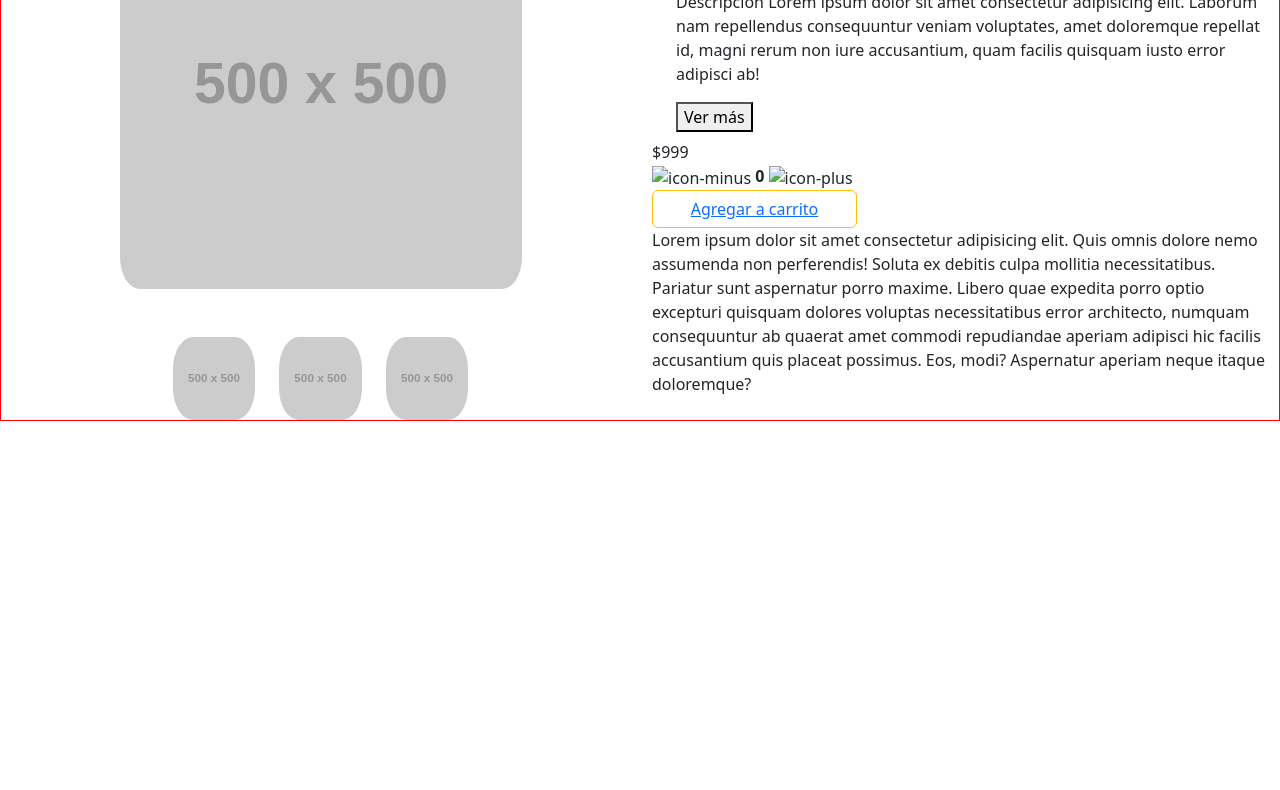
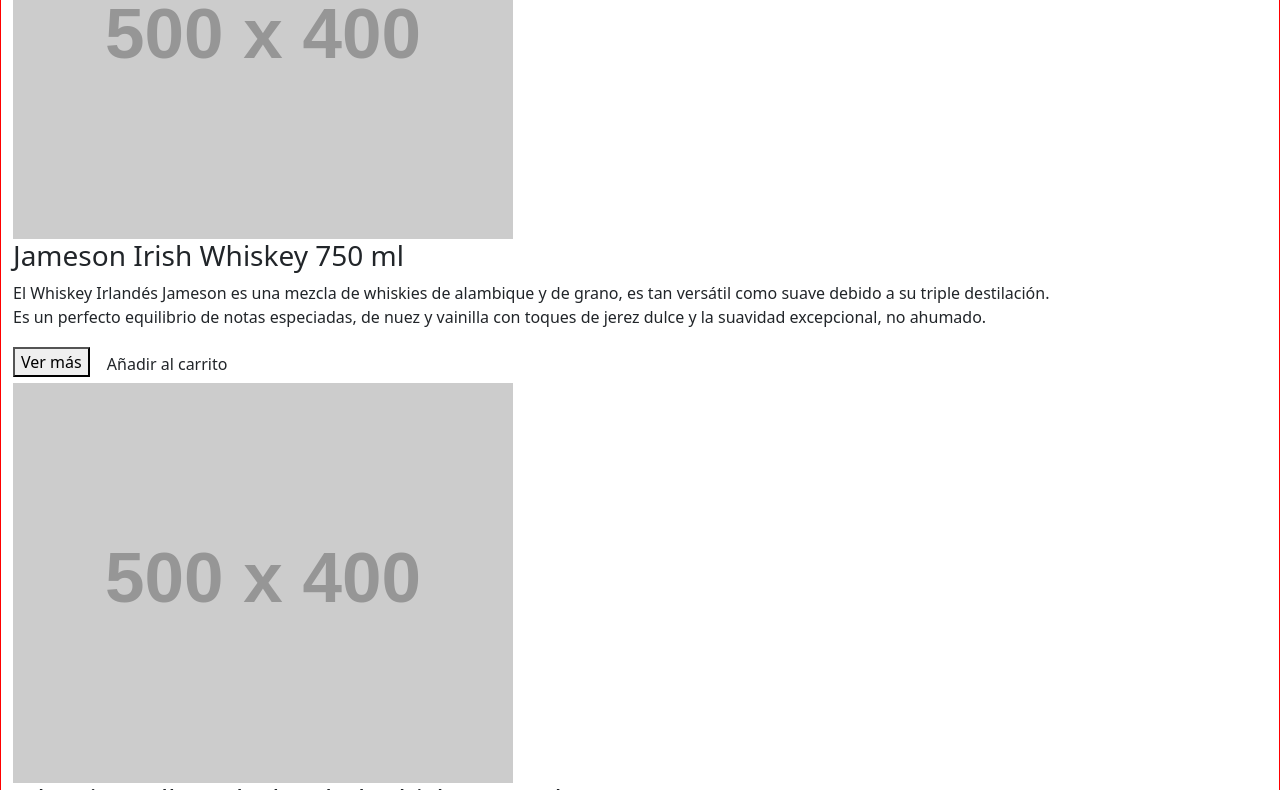
Before and after one commit to HernanDevBuddy/tpiUtnGrupoI-176, a plain HTML site: page index.html in a window 1280 px wide. Shown: the part 218-1008 px from the top of the page. Before the commit the page ends 800 px from the top, so only its background shows below. Drawn offline with nearby package versions, Linux system fonts and the light colour scheme; placeholder pictures from the web are drawn by us.

Commit message:
replanteando pagina de productos

```diff
--- a/index.html
+++ b/index.html
@@ -43,60 +43,8 @@
     </header>
 
     <main class="container-fluid" style="border: 1px solid red">
-        <section class="row mt-5">
-            <div class="col-md-6 col-lg-6 col-sm-12">
-                <div class="row justify-content-center">
-                    <img class="col-8 rounded-5" src="https://placehold.co/500x500/png" alt="Botella de whisky 700ml marca jameson">
-                </div>
+        <section class="productos" id="containerProducts">
 
-                <div class="row mt-5 justify-content-center">
-                    <img class="col-2 rounded-5" src="https://placehold.co/500x500/png" alt="Botella de whisky 700ml marca jameson">
-                    <img class="col-2 rounded-5" src="https://placehold.co/500x500/png">
-                    <img class="col-2 rounded-5" src="https://placehold.co/500x500/png">
-
-                </div>
-
-            </div>
-
-            <div class="col-md-6 col-lg-6 col-sm-12">
-                <div class="pt-1 pb-2 ps-4">
-
-                    <h4 class="mt-3 col-12">Shots & Co.</h4>
-
-                    <h2 class="col-12">nombre de producto</h2>
-
-                    <p class="col-12">Descripcion Lorem ipsum dolor sit amet consectetur adipisicing elit. Laborum nam repellendus consequuntur veniam voluptates, amet doloremque repellat id, magni rerum non iure accusantium, quam facilis quisquam iusto error adipisci ab!</p>
-
-                    <button id="verMas">Ver más</button>
-
-                    <div id="masInformacion">
-                      <p class="col-12" style="margin: 0;">GRADUACION ALCOHOLICA: xx</p>
-                      <p class="col-12" style="margin: 0;">DESTILACIONES: n/a o %</p>
-                      <p class="col-12" style="margin: 0;">HECHO EN ubicacion por: fabricante</p>
-                      <p class="col-12" style="margin: 0;">ORIGEN: de producto</p>
-                      <button id="verMenos">Ver menos</button>
-                    </div>
-                </div>
-
-                <!--agregar css font-size: xx pixeles;-->
-                    $<span>999</span>
-
-                <div>
-                    <img class="col-1" src="./Multimedia/Images/minus-square-svgrepo-com.svg" alt="icon-minus">
-                    <strong>0</strong>
-                    <img class="col-1" src="./Multimedia/Images/plus-square-svgrepo-com.svg" alt="icon-plus">
-                </div>
-
-                <!--quitar decoraciones al link-->
-                <button class="btn btn-outline-warning col-4"><a href="#" target="_blank" rel="noopener noreferrer">Agregar a carrito</a></button>
-
-
-
-                <div>
-                    <!--espacio a decidir como usar-->
-                    <p>Lorem ipsum dolor sit amet consectetur adipisicing elit. Quis omnis dolore nemo assumenda non perferendis! Soluta ex debitis culpa mollitia necessitatibus. Pariatur sunt aspernatur porro maxime. Libero quae expedita porro optio excepturi quisquam dolores voluptas necessitatibus error architecto, numquam consequuntur ab quaerat amet commodi repudiandae aperiam adipisci hic facilis accusantium quis placeat possimus. Eos, modi? Aspernatur aperiam neque itaque doloremque?</p>
-                </div>
-            </div>
         </section>
 
 
@@ -104,6 +52,6 @@
     </main>
     <script src="https://code.jquery.com/jquery-3.6.4.min.js"></script>
     <script src="https://cdn.jsdelivr.net/npm/bootstrap@5.3.0-alpha2/dist/js/bootstrap.bundle.min.js" integrity="sha384-qKXV1j0HvMUeCBQ+QVp7JcfGl760yU08IQ+GpUo5hlbpg51QRiuqHAJz8+BrxE/N" crossorigin="anonymous"></script>
-    <script src="/js/app.js"></script>
+    <script src="/js/index.js"></script>
 </body>
 </html>
--- /dev/null
+++ b/js/index.js
@@ -0,0 +1,258 @@
+$(document).ready(function() {
+    $('.masInformacion').hide();
+    console.log("Hola");
+
+    $('.verMas').click(function() {
+      console.log("gg");
+        $('.verMas').hide();
+        $('.masInformacion').show();
+      });
+
+      $('.verMenos').click(function() {
+        $('.masInformacion').hide();
+        $('.verMas').show();
+      });
+
+
+})
+
+const baseDatosProductos = [
+  {
+    id: 1,
+    nombre: 'Jameson Irish Whiskey 750 ml',
+    descripcion: 'El Whiskey Irlandés Jameson es una mezcla de whiskies de alambique y de grano, es tan versátil como suave debido a su triple destilación.</br>Es un perfecto equilibrio de notas especiadas, de nuez y vainilla con toques de jerez dulce y la suavidad excepcional, no ahumado.',
+    masInformacion: {
+      alcohol: '40%',
+      fabricante: 'Midleton Distillery, Co.',
+      origen: 'Cork, Irlanda'
+    },
+    precio: 7800,
+    imagen: 'https://placehold.co/500x400/png',
+    categoria: 'Whiskys',
+    stock: 10
+  },
+  {
+      id: 2,
+    nombre: 'Johnnie Walker Black Label Whisky 750 ml',
+    descripcion: 'Johnnie Walker se da el lujo de tener acceso a los mejores whiskies de Escocia, que van desde las maltas de la costa oeste y por todo el camino hasta los más sutiles sabores de la costa este.</br>Etiqueta negra se basa en todos estos aromas para crear una mezcla única con un carácter suave, profundo y complejo. Puede ser disfrutado por sí solo, con un poco de agua o con soda o ginger ale como un trago de agua.',
+    masInformacion: {
+      alcohol: '40%',
+      fabricante: 'Diageo Scotland Limited.',
+      origen: 'Kilmarnock, Escocia, Reino Unido.'
+    },
+    precio: 13480,
+    imagen: 'https://placehold.co/500x400/png',
+    categoria: 'Whiskys',
+    stock: 8
+  },
+  {
+      id: 3,
+      nombre: 'Chivas Regal 12 Años Whisky 500 ml',
+      descripcion: 'Chivas Regal 12 es un whisky escocés donde se utilizan barricas diversas para una maduración de 12 años, lo que da lugar a una bebida de mayor intensidad y carácter.</br>Destacan sus aromas de hierbas silvestres, miel y frutas como manzana. Tiene notas de almendras y vainilla con un ligero sabor a manzana. Es cremoso, con un intenso sabor a miel y peras maduras, junto a notas de vainilla, avellana y caramelo, con un un final intenso y prolongado.',
+      masInformacion: {
+        alcohol: '40%',
+        fabricante: 'Chivas Brothers',
+        origen: 'Aberdeen, Escocia.'
+      },
+      precio: 7750,
+      imagen: 'https://placehold.co/500x400/png',
+      categoria: 'Whiskys',
+      stock: 4
+  },
+  {
+      id: 4,
+      nombre: 'Jack Daniels Whisky 750 ml',
+      descripcion: 'El color, cuerpo y sabor característico del Jack Daniels se debe a un minucioso proceso que lo hace único.</br>El whisky se realiza con agua subterránea sacada de una cueva en Tennessee, además al whisky se lo somete a un proceso llamado "charcoal mellowing" que consiste en filtrarlo a través de carbón de arce sacarino que lo convierte en lo que es: un Tennessee Whisky y no en un Bourbon, licor con el que se lo confunde por su suavidad a pesar de su alta graduación alcohólica.</br>Finalmente el whisky es añejado en barriles de roble blanco que son ensamblados a mano y quemados por dentro para fundir los azucares propios de la madera y darle al Jack Daniels su sabor y color ámbar.',
+      masInformacion: {
+        alcohol: '40%',
+        fabricante: 'Brown-Forman',
+        origen: 'Lynchburg, Tennessee, Estados Unidos.'
+      },
+      precio: 20150,
+      imagen: 'https://placehold.co/500x400/png',
+      categoria: 'Whiskys',
+      stock: 5
+  },
+  {
+      id: 5,
+      nombre: 'Gift Pack Conservadora Corona 15 Litros + Corona x12 Cervezas 330 ml',
+      descripcion: 'Conservadora Corona: Capacidad 15 litros (12 botellas de 330 ml). Manijas fuertes en los costados. Medidas: Largo: 32 cm. Ancho: 26 cm. Alto: 31 cm. Material (interior y exterior): Metal Galvanizado. Incluye destapador en el frente.</br></br>Corona Cerveza 330 ml (12 unidades): Corona Extra es única porque tiene un color inconfundible, un sabor incomparable y en definitiva no tiene igual. Si buscas momentos inolvidables Corona es sin duda para ti, porque todas y las más grandes experiencias están envasadas en la botella de la cerveza más famosa del mundo. Corona es una cerveza clara que no esconde nada, de ahí su botella transparente. Y es que cuando se usan sólo los mejores ingredientes, no hay nada que ocultar',
+      masInformacion: {
+        alcohol: '4.50%',
+        fabricante: 'Corona',
+        origen: 'Argentina'
+      },
+      precio: 7350,
+      imagen: 'https://placehold.co/500x400/png',
+      categoria: 'Cervezas',
+      stock: 3
+  },
+  {
+      id: 6,
+      nombre: 'Corona Cerveza 710 ml',
+      descripcion: 'Corona es única porque tiene un color inconfundible, un sabor incomparable y en definitiva no tiene igual.</br>Si buscas momentos inolvidables Corona es sin duda para ti, porque todas y las más grandes experiencias están envasadas en la botella de la cerveza más famosa del mundo.</br>Corona es una cerveza clara que no esconde nada, de ahí su botella transparente. Y es que cuando se usan sólo los mejores ingredientes, no hay nada que ocultar.',
+      masInformacion: {
+        alcohol: '4.50%',
+        fabricante: 'Corona',
+        origen: 'Argentina'
+      },
+      precio: 820,
+      imagen: 'https://placehold.co/500x400/png',
+      categoria: 'Cervezas',
+      stock: 25
+  },
+  {
+      id: 7,
+      nombre: 'Heineken Cerveza 1 Litro',
+      descripcion: 'Heineken es una cerveza lager de renombre mundial que ha sido elaborada en los Países Bajos desde 1873. Se caracteriza por su sabor suave, equilibrado y refrescante, con un aroma distintivo a lúpulo y notas sutiles de frutas.</br>Su color dorado y su espuma blanca y cremosa, la hacen una cerveza atractiva a la vista. Además, la calidad de sus ingredientes cuidadosamente seleccionados, como la cebada malteada y el lúpulo, garantizan una experiencia de sabor auténtica y consistente en cada sorbo.',
+      masInformacion: {
+        alcohol: '5%',
+        fabricante: 'Heineken',
+        origen: 'Provincia de Santa Fé, Argentina.'
+      },
+      precio: 615,
+      imagen: 'https://placehold.co/500x400/png',
+      categoria: 'Cervezas',
+      stock: 18
+  },
+  {
+      id: 8,
+      nombre: 'Fernet Branca 750 ml',
+      descripcion: 'Producto del ingenio y la visión de Bernandino Branca, nace en 1845 una bebida única para la época. Ella es resultado de la combinación de hierbas, cortezas, raíces, frutos y cuidado artesanal, a la que su creador bautizó con el nombre de fernet. Así nació Fernet Branca.</br>Y con él un secreto, el de su elaboración. Respetado estrictamente durante más de 160 años.</br>Un cautivante secreto que va de boca en boca. De país en país. Apreciado.',
+      masInformacion: {
+        alcohol: '40%',
+        fabricante: 'Branca',
+        origen: 'Provincia de Buenos Aires, Argentina.'
+      },
+      precio: 2964,
+      imagen: 'https://placehold.co/500x400/png',
+      categoria: 'Cervezas',
+      stock: 22
+  },
+  {
+      id: 9,
+      nombre: 'Fernet Branca Edición Mundial Qatar 2022 750 ml',
+      descripcion: 'Edición Mundial Qatar, primero: es el mismo fernet, segundo: francia...</br></br>Producto del ingenio y la visión de Bernandino Branca, nace en 1845 una bebida única para la época. Ella es resultado de la combinación de hierbas, cortezas, raíces, frutos y cuidado artesanal, a la que su creador bautizó con el nombre de fernet. Así nació Fernet Branca.</br>Y con él un secreto, el de su elaboración. Respetado estrictamente durante más de 160 años.</br>Un cautivante secreto que va de boca en boca. De país en país. Apreciado.',
+      masInformacion: {
+        alcohol: '40%',
+        fabricante: 'Branca',
+        origen: 'Provincia de Buenos Aires, Argentina.'
+      },
+      precio: 3150,
+      imagen: 'https://placehold.co/500x400/png',
+      categoria: 'Cervezas',
+      stock: 6
+  },
+  {
+      id: 10,
+      nombre: 'Rutini Cabernet Malbec',
+      descripcion: 'Rojo rubí profundo.</br>El dúo de cepas de origen bordelés da como resultado un tinto armonioso y equilibrado: la Cabernet Sauvignon entrega su carácter corpóreo y pleno y la Malbec matiza de suaves y dulces taninos el assemblage, realzando una combinación única de aromas y sabor frutados.',
+      masInformacion: {
+        alcohol: '13,5%',
+        fabricante: 'Rutini Wines',
+        origen: 'Cabernet Sauvignon: Coquimbito, Maipú.</br>Malbec: La Consulta, Valle de Uco. Provincia de Mendoza, Argentina.'
+      },
+      precio: 3450,
+      imagen: 'https://placehold.co/500x400/png',
+      categoria: 'Vinos',
+      stock: 5
+  },
+  {
+      id: 11,
+      nombre: 'Luigi Bosca Malbec',
+      descripcion: 'Color rojo rubí intenso.</br>Presenta aromas de frutos rojos maduros, especias y pimienta negra.</br>La intensidad de su entrada en boca se complementa con la suavidad y dulzor de los taninos. Un vino de gran cuerpo y estructura.',
+      masInformacion: {
+        alcohol: '13,5%',
+        fabricante: 'Luigi Bosca',
+        origen: 'Finca "La Linda", Vistalba. Provincia de Mendoza, Argentina.'
+      },
+      precio: 5100,
+      imagen: 'https://placehold.co/500x400/png',
+      categoria: 'Vinos',
+      stock: 2
+  },
+  {
+      id: 12,
+      nombre: 'Tetrabrick Toro 1 Litro',
+      descripcion: 'Elaborado con uvas Tempranillo. Presenta intensos aromas y sabores frutales y especiados, con taninos suaves y un final persistente.</br>Su envase Tetra Brik, práctico y fácil de transportar, lo convierte en una opción accesible para disfrutar de un buen vino en cualquier momento, sin comprometer su calidad y sabor excepcional.',
+      masInformacion: {
+        alcohol: '13%',
+        fabricante: 'Cooperativa Vitivinícola Fecovita',
+        origen: 'Argentina.'
+      },
+      precio: 450,
+      imagen: 'https://placehold.co/500x400/png',
+      categoria: 'Vinos',
+      stock: 18
+  },
+  {
+      id: 13,
+      nombre: 'Tetrabrick Don Ernesto 1 Litro',
+      descripcion: 'Vino tinto joven y fresco, elaborado con uvas de la variedad Tempranillo, color rojo cereza intenso y brillante, con aromas a frutos rojos y negros, con notas florales y especiadas.</br>El vino Tetrabrick Don Ernesto de 1 litro es una opción económica y accesible para disfrutar de un vino tinto joven y fresco con una buena relación calidad-precio, que se adapta a cualquier situación y paladar.',
+      masInformacion: {
+        alcohol: '13%',
+        fabricante: 'Vinos Don Ernesto',
+        origen: 'Villa del Rosario, Córdoba, Argentina.'
+      },
+      precio: 430,
+      imagen: 'https://placehold.co/500x400/png',
+      categoria: 'Vinos',
+      stock: 12
+  }]
+
+  const containerProducts = document.querySelector('#containerProducts')
+
+
+  for(let i = 0; i < baseDatosProductos.length; i++) {
+    // console.log(baseDatosProductos[i].nombre);
+    containerProducts.innerHTML += `
+
+                                   <div class="producto">
+                                    <img src=${baseDatosProductos[i].imagen} alt="producto">
+                                    <h3>${baseDatosProductos[i].nombre}</h3>
+                                    <p>${baseDatosProductos[i].descripcion}</p>
+                                    <button class="verMas">Ver más</button>
+                                    <p class="masInformacion">Graduacion Alcoholica: ${baseDatosProductos[i].masInformacion.alcohol}</p>
+                                    <p class="masInformacion">Productor: ${baseDatosProductos[i].masInformacion.fabricante}</p>
+                                    <p class="masInformacion">Origen: ${baseDatosProductos[i].masInformacion.origen}</p>
+                                    <button class="verMenos masInformacion">Ver menos</button>
+                                    <button class="btn">Añadir al carrito</button>
+                                 </div>`
+  }
+
+
+
+
+
+
+
+
+
+
+
+
+
+
+
+
+// function htmlInterfaz(array){
+
+
+
+
+//     containerProducts.innerHTML += `
+
+//                                   <div class="producto">
+//                                     <img src=${array.imagen} alt="producto">
+//                                     <h3>${array.nombre}</h3>
+//                                     <p>${array.descripcion}</p>
+//                                     <p>${array.precio}</p>
+//                                     <a href="#">Ver más</a>
+//                                     <button class="btn" id='${array.id}'>Añadir al carrito</button>
+//                                   </div>
+
+//     `
+
+
+
+// }
```
Also changed, not shown: js/app.js (deleted, +0 -15 lines).
